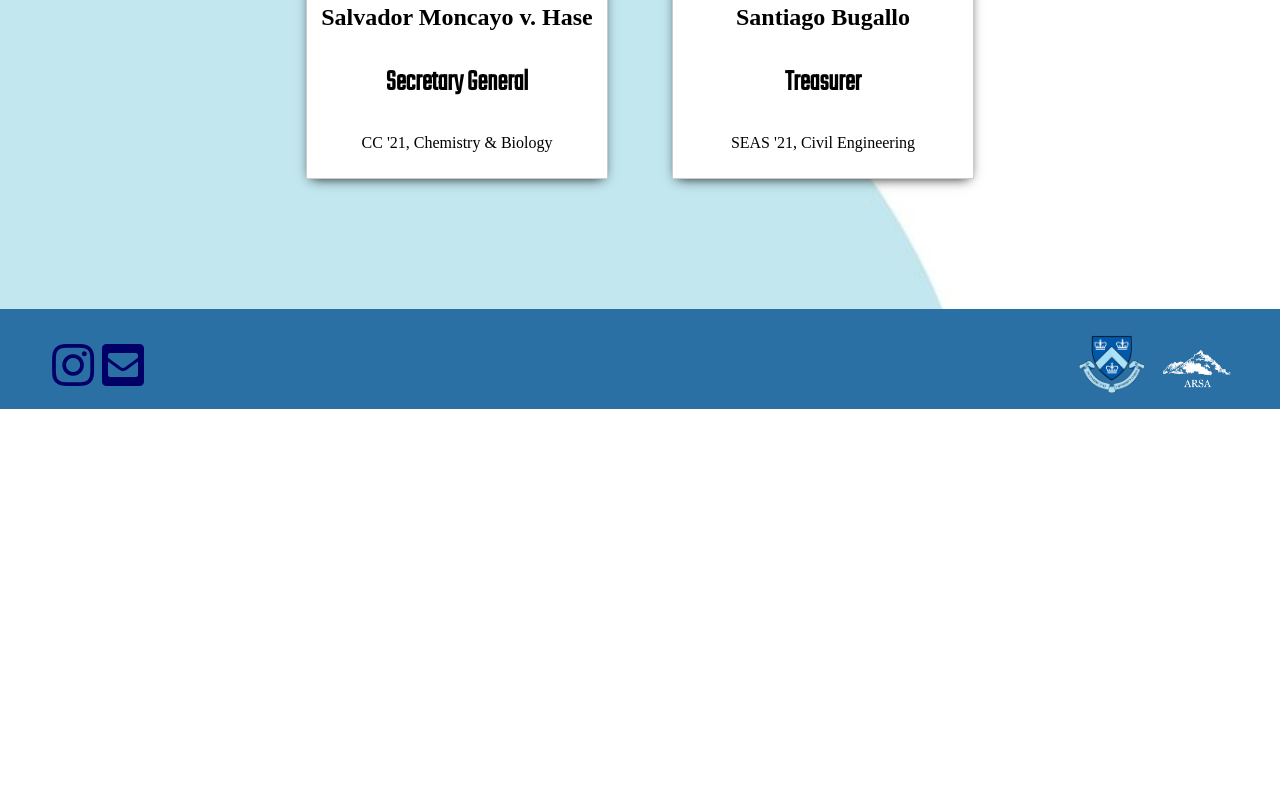
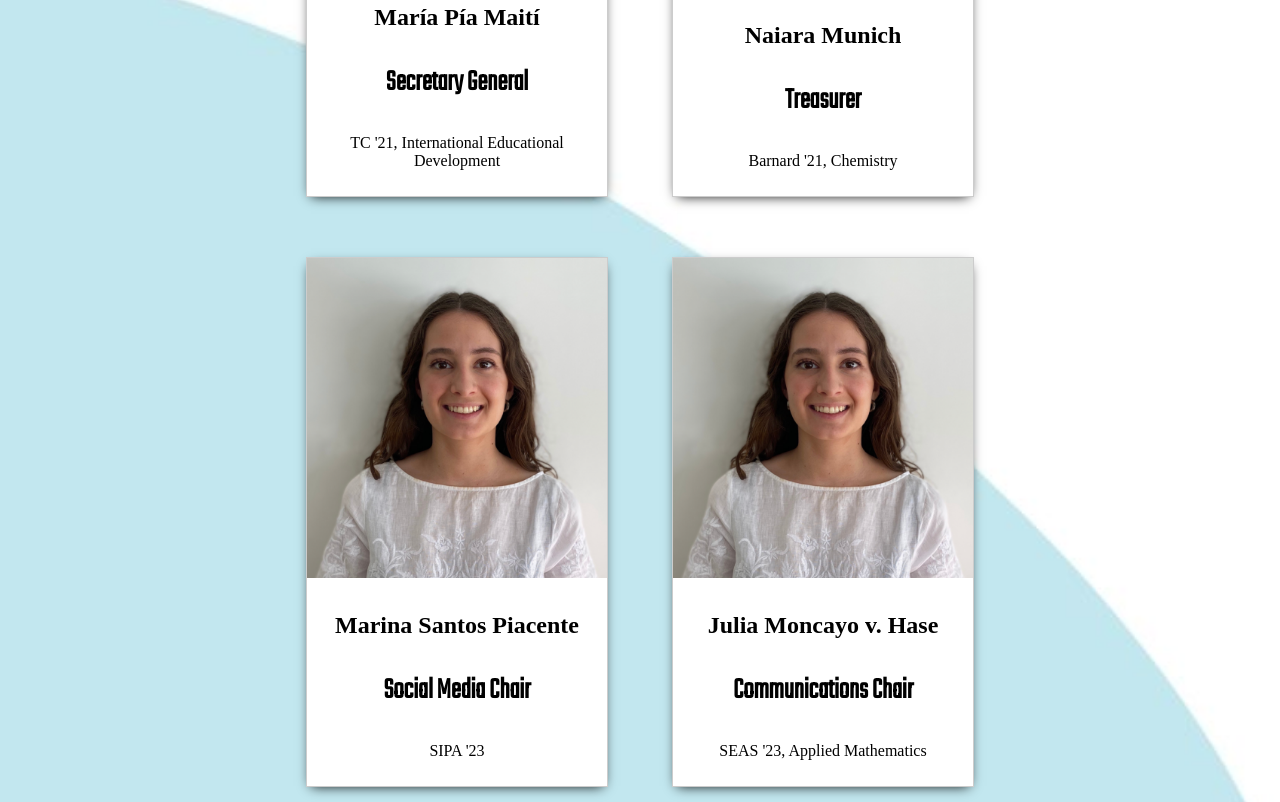
Before and after one commit to arsacolumbiauniversity/arsacolumbiauniversity.github.io, a plain HTML site: page members.html in a window 1280 px wide. Shown: the part 1278-2080 px from the top of the page. Before the commit the page ends 1687 px from the top, so only its background shows below. Drawn offline with Linux system fonts and the light colour scheme.

Commit message:
Update members.html

```diff
--- a/members.html
+++ b/members.html
@@ -57,21 +57,30 @@
 			<div class="gallery">
 				<img src="images/salvi.png" alt="" width="65">
 				<div class="description">
-					<h2>Salvador Moncayo v. Hase</h2>
+					<h2>María Pía Maití</h2>
 					<h3>Secretary General</h3>
-					<p>CC '21, Chemistry & Biology</p>
+					<p>TC '21, International Educational Development</p>
 				</div>
 			</div>
 
 			<div class="gallery">
 				<img src="images/santi.png" alt="" width="65">
 				<div class="description">
-					<h2>Santiago Bugallo</h2>
+					<h2>Naiara Munich</h2>
 					<h3>Treasurer</h3>
-					<p>SEAS '21, Civil Engineering</p>
+					<p>Barnard '21, Chemistry</p>
 				</div>
 			</div>
-<!--
+
+			<div class="gallery">
+				<img src="images/julia.png" alt="" width="65">
+				<div class="description">
+					<h2>Marina Santos Piacente</h2>
+					<h3>Social Media Chair</h3>
+					<p>SIPA '23</p>
+				</div>
+			</div>
+
 			<div class="gallery">
 				<img src="images/julia.png" alt="" width="65">
 				<div class="description">
@@ -80,7 +89,7 @@
 					<p>SEAS '23, Applied Mathematics</p>
 				</div>
 			</div>
--->
+
 		</div>
 
 		<div class="footer">
```
